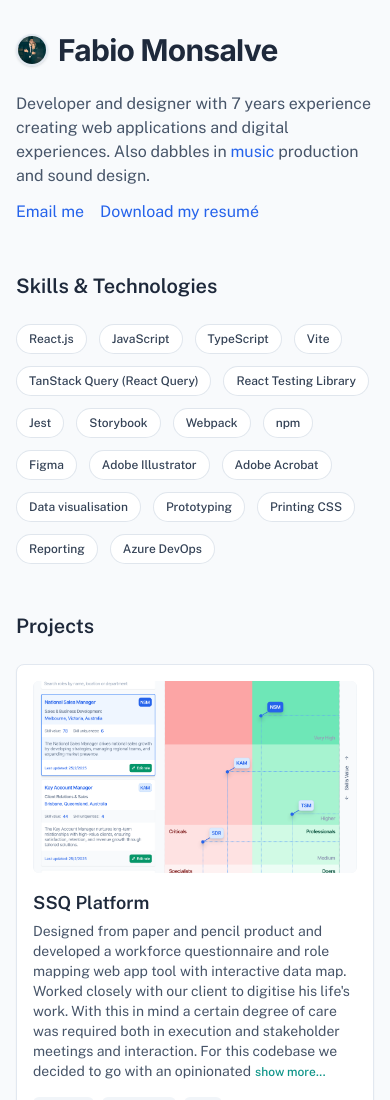
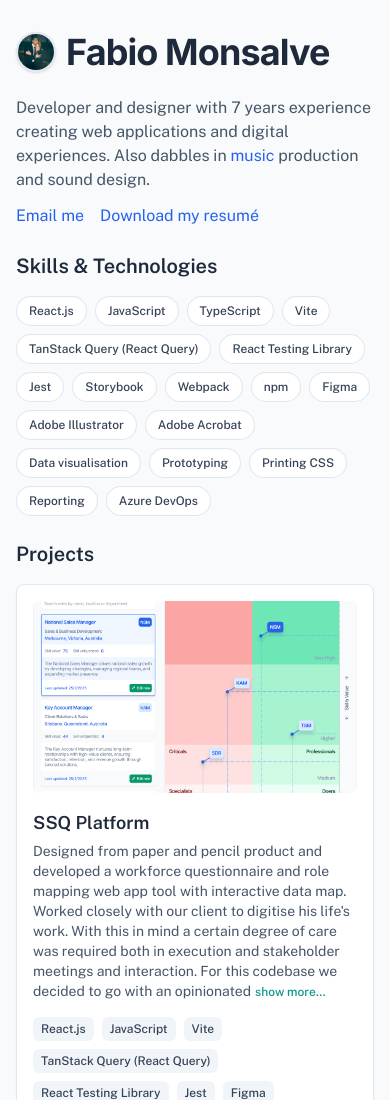
Before and after one commit to fmondu/fmondu.github.io, a React (Vite) app: page / in a window 390 px wide. Shown: the top 1100 px of the page. Built offline with nearby package versions, Linux system fonts and the light colour scheme.

Commit message:
minor responsive design improvements

```diff
--- a/src/App.tsx
+++ b/src/App.tsx
@@ -34,7 +34,7 @@ const App: FC = () => {
 
     return (
         <div className="min-h-screen">
-            <div className="flex flex-col gap-12 container mx-auto px-4 py-8 md:py-16 max-w-6xl">
+            <div className="flex flex-col gap-6 md:gap-12 container mx-auto px-4 py-8 md:py-16 max-w-6xl">
                 {/* Header */}
                 <header className="flex flex-col gap-6 text-left md:text-center items-start md:items-center">
                     <div className="flex flex-row gap-2.5 md:gap-4 text-left md:text-center w-max items-center">
@@ -44,11 +44,11 @@ const App: FC = () => {
                             data-tooltip-id="profile-photo-tooltip"
                             data-tooltip-content="Me and my mother on my wedding day 2023"
                             data-tooltip-place="left"
-                            className="mx-auto w-8 h-8 md:w-14 md:h-14 rounded-full object-cover border-2 md:border-4 border-slate-200 dark:border-slate-700 shadow hover:scale-[2] transition-transform"
+                            className="mx-auto w-10 h-10 md:w-14 md:h-14 rounded-full object-cover border-2 md:border-4 border-slate-200 dark:border-slate-700 shadow hover:scale-[2] transition-transform"
                             style={{ aspectRatio: 1 }}
                         />
                         <Tooltip id="profile-photo-tooltip" />
-                        <h1 className="text-3xl md:text-5xl font-bold tracking-tight text-slate-800 dark:text-slate-200 font-title">
+                        <h1 className="text-4xl md:text-5xl font-bold tracking-tight text-slate-800 dark:text-slate-200 font-title">
                             Fabio Monsalve
                         </h1>
                     </div>
@@ -85,11 +85,11 @@ const App: FC = () => {
                 </header>
 
                 {/* Skills/Filter Tags */}
-                <section className="flex flex-col gap-6">
+                <section className="flex flex-col gap-4 md:gap-6">
                     <h2 className="text-xl md:text-2xl font-semibold text-slate-800 dark:text-slate-200 text-left md:text-center">
                         Skills & Technologies
                     </h2>
-                    <div className="flex flex-wrap gap-3 items-start md:justify-center max-w-4xl mx-auto">
+                    <div className="flex flex-wrap gap-2 md:gap-3 items-start md:justify-center max-w-4xl mx-auto">
                         {skillTags.map((tag) => (
                             <Tag
                                 key={tag}
@@ -113,7 +113,7 @@ const App: FC = () => {
 
                 {/* Projects */}
                 {showProjects && (
-                    <section className="flex flex-col gap-6">
+                    <section className="flex flex-col gap-4 md:gap-6">
                         <h2 className="text-xl md:text-2xl font-semibold text-slate-800 dark:text-slate-200 text-left md:text-center">
                             Projects {selectedTags.length > 0 && `(${filteredProjects.length})`}
                         </h2>
--- a/src/components/Tag.tsx
+++ b/src/components/Tag.tsx
@@ -16,7 +16,7 @@ const Tag: FC<TagProps> = ({ label, isActive, onClick }) => {
                 ? 'bg-teal-600 text-white border-teal-600 shadow-lg'
                 : 'bg-white/90 text-slate-700 border-slate-300/60 hover:border-teal-600 hover:text-teal-600 hover:bg-white/100 dark:bg-slate-800/90 dark:text-slate-300 dark:border-slate-600/60 dark:hover:border-teal-600 dark:hover:bg-slate-800/100'
         }
-        text-xs px-2 py-1
+        text-xs px-1.5 py-0.5
         md:text-sm md:px-3 md:py-1.5
     `}
         >
```
